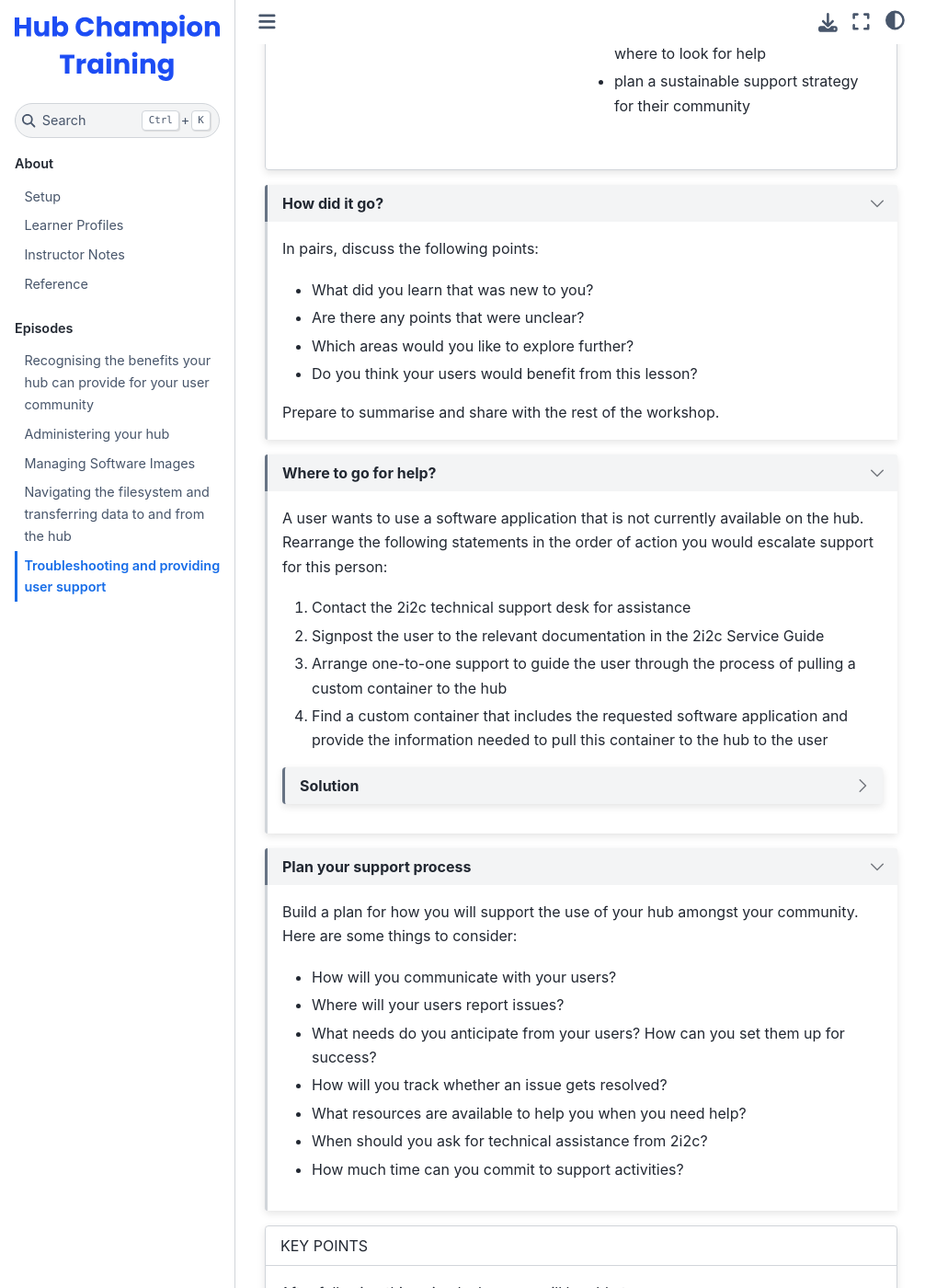
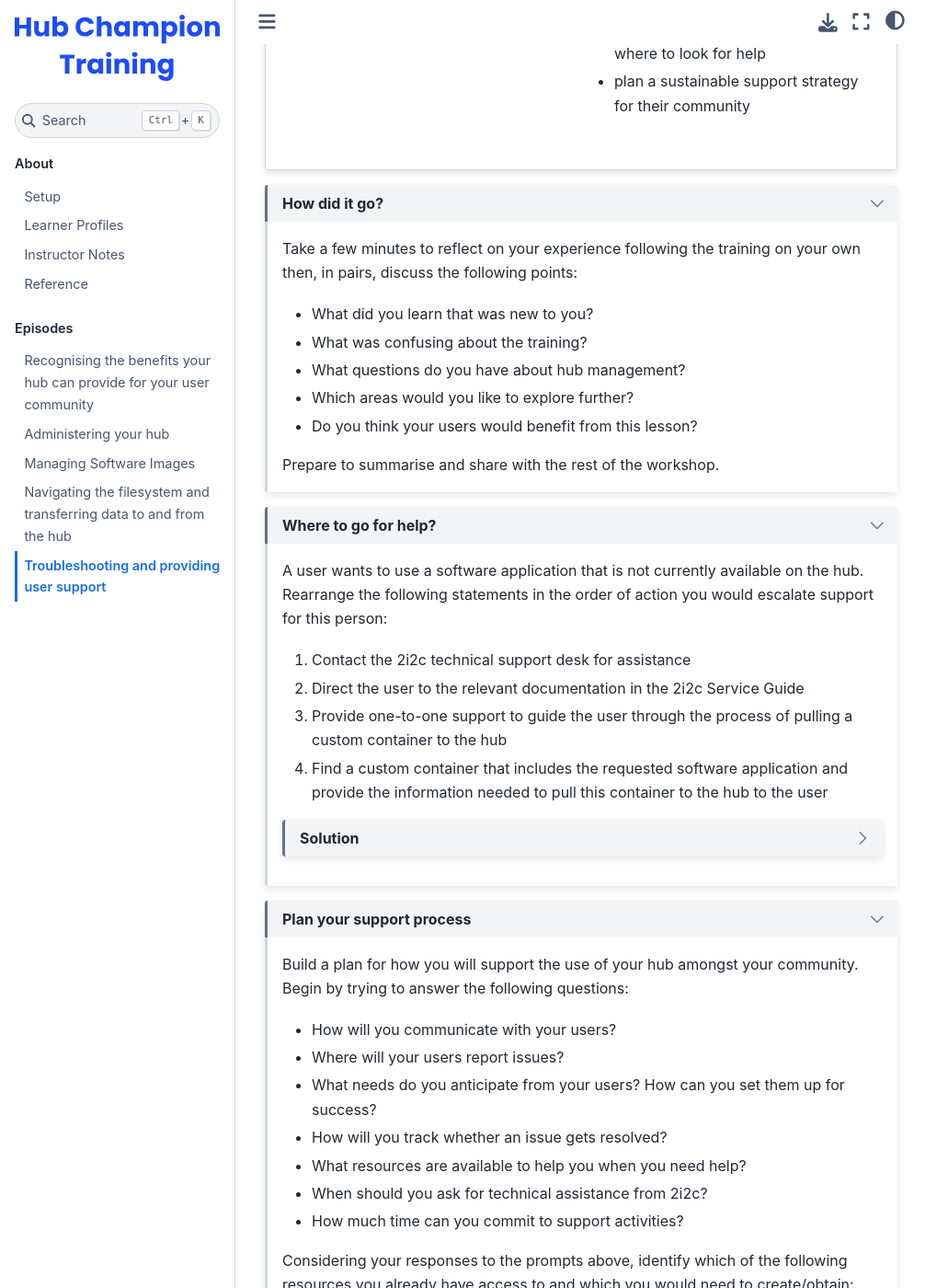
Before and after one commit to czi-catalystproject/hub-champion-training, a Jupyter Book: the page built from episodes/troubleshooting.md, in a window 1280 px wide and 1400 px high, scrolled down 369 px. Shown: the whole window at 92% size, without its empty margins (0-1031 px from the left). Built offline with Jupyter Book 1.0.4 settings and Sphinx 7.4.7 and the Sphinx Book theme 1.1.4, drawn with Linux system fonts in a browser that asks for light colours; nearby versions of some CDN libraries; some of the changed text lies outside the part shown.

Commit message:
Apply suggestions from code review
Co-authored-by: Toby Hodges <tbyhdgs@gmail.com>

```diff
--- a/episodes/troubleshooting.md
+++ b/episodes/troubleshooting.md
@@ -33,10 +33,11 @@ Objectives
 ::::{dropdown} How did it go?
 :open:
 
-In pairs, discuss the following points:
+Take a few minutes to reflect on your experience following the training on your own then, in pairs, discuss the following points:
 
 - What did you learn that was new to you?
-- Are there any points that were unclear?
+- What was confusing about the training?
+- What questions do you have about hub management?
 - Which areas would you like to explore further?
 - Do you think your users would benefit from this lesson?
 
@@ -50,8 +51,8 @@ Prepare to summarise and share with the rest of the workshop.
 A user wants to use a software application that is not currently available on the hub. Rearrange the following statements in the order of action you would escalate support for this person:
 
 1. Contact the 2i2c technical support desk for assistance
-1. Signpost the user to the relevant documentation in the 2i2c Service Guide
-1. Arrange one-to-one support to guide the user through the process of pulling a custom container to the hub
+1. Direct the user to the relevant documentation in the 2i2c Service Guide
+1. Provide one-to-one support to guide the user through the process of pulling a custom container to the hub
 1. Find a custom container that includes the requested software application and provide the information needed to pull this container to the hub to the user
 
 :::{dropdown} Solution
@@ -65,7 +66,7 @@ There are different ways in which you can approach this support request dependin
 ::::{dropdown} Plan your support process
 :open:
 
-Build a plan for how you will support the use of your hub amongst your community. Here are some things to consider:
+Build a plan for how you will support the use of your hub amongst your community. Begin by trying to answer the following questions:
 
 - How will you communicate with your users?
 - Where will your users report issues?
@@ -74,6 +75,15 @@ Build a plan for how you will support the use of your hub amongst your community
 - What resources are available to help you when you need help?
 - When should you ask for technical assistance from 2i2c?
 - How much time can you commit to support activities?
+
+Considering your responses to the prompts above, identify which of the following resources you already have access to and which you would need to create/obtain:
+
+- communications platforms and channels
+- tools for tracking issues/support requests
+- documentation
+- training
+
+Is there anything else you need, to support hub users?
 
 ::::
 
```
